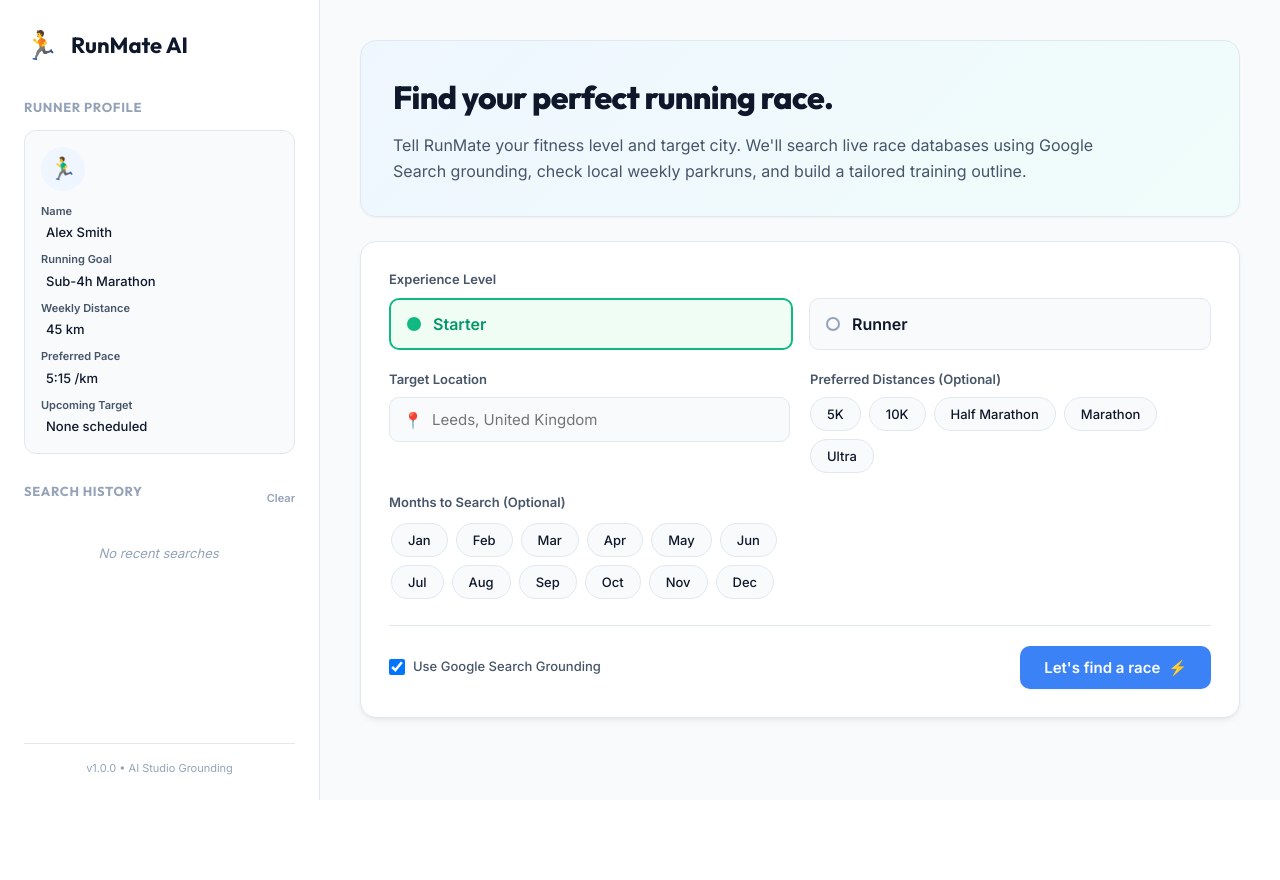
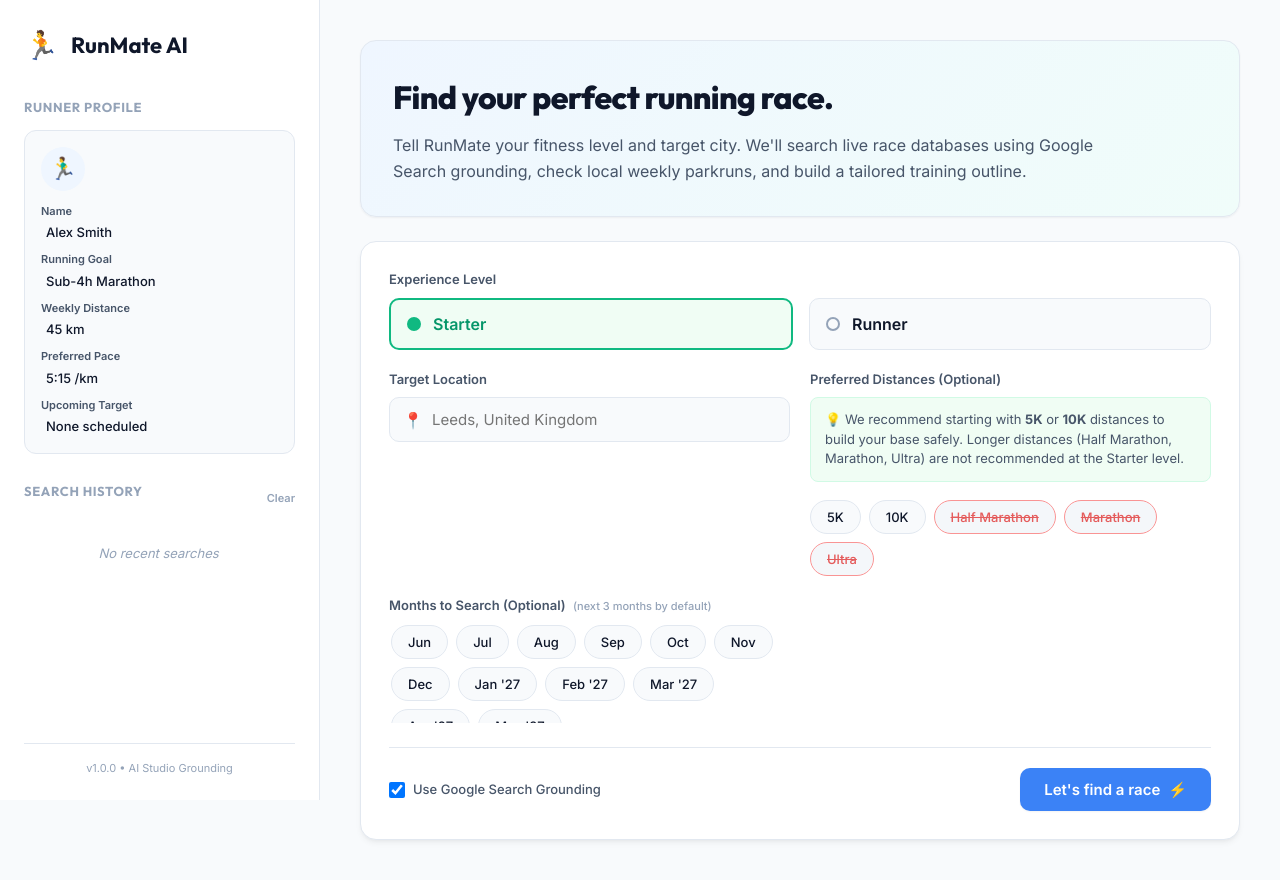
Before and after one commit to astux7/RunMate-AI, a FastAPI app: page / in a window 1280 px wide, after a click on "Starter". Shown: the top 880 px of the page. Before the commit the page ends 800 px from the top, so only its background shows below. Run offline with FastAPI, Linux system fonts and the light colour scheme.

Commit message:
feat: implement location autocomplete, level selector flow, and styling enhancements

```diff
--- a/app/static/app.js
+++ b/app/static/app.js
@@ -13,6 +13,14 @@ document.addEventListener('DOMContentLoaded', () => {
   const historyList = document.getElementById('historyList');
   const welcomeBanner = document.getElementById('welcomeBanner');
   const resultsContainer = document.getElementById('resultsContainer');
+
+  // Dynamic UI Control Elements
+  const levelStarter = document.getElementById('levelStarter');
+  const levelRunner = document.getElementById('levelRunner');
+  const starterWarningText = document.getElementById('starterWarningText');
+  const autocompleteSuggestions = document.getElementById('autocompleteSuggestions');
+  const distanceChipsContainer = document.getElementById('distanceChips');
+  const monthChipsContainer = document.getElementById('monthChips');
 
   // States
   const loadingState = document.getElementById('loadingState');
@@ -62,7 +70,103 @@ document.addEventListener('DOMContentLoaded', () => {
     closeSidebarBtn.addEventListener('click', () => sidebar.classList.remove('open'));
   }
 
-  // 2. Chip Selectors (Toggles)
+  // 2. Generate Rolling 12 Months starting from current month/year dynamically
+  generateMonthChips();
+
+  function generateMonthChips() {
+    if (!monthChipsContainer) return;
+    monthChipsContainer.innerHTML = '';
+
+    // Use the current system date context
+    const now = new Date();
+    const startMonth = now.getMonth(); // 0-11
+    const startYear = now.getFullYear();
+
+    const monthNames = [
+      "January", "February", "March", "April", "May", "June",
+      "July", "August", "September", "October", "November", "December"
+    ];
+
+    for (let i = 0; i < 12; i++) {
+      const currentMonthIndex = (startMonth + i) % 12;
+      const yearOffset = Math.floor((startMonth + i) / 12);
+      const year = startYear + yearOffset;
+
+      const monthName = monthNames[currentMonthIndex];
+      const displayAbbr = monthName.substring(0, 3);
+
+      // Label next year's months clearly (e.g. "Jan '27")
+      const displayLabel = year !== startYear
+        ? `${displayAbbr} '${String(year).substring(2)}`
+        : displayAbbr;
+
+      const chip = document.createElement('button');
+      chip.type = 'button';
+      chip.className = 'chip';
+      chip.dataset.value = monthName;
+      chip.textContent = displayLabel;
+      chip.disabled = true; // disabled initially until level is selected
+
+      monthChipsContainer.appendChild(chip);
+    }
+  }
+
+  // 3. Level-Based UI Form Activation and Disabling flow
+  if (levelStarter && levelRunner) {
+    levelStarter.addEventListener('change', handleLevelChange);
+    levelRunner.addEventListener('change', handleLevelChange);
+  }
+
+  function handleLevelChange() {
+    const isStarterSelected = levelStarter.checked;
+    const isRunnerSelected = levelRunner.checked;
+
+    if (isStarterSelected || isRunnerSelected) {
+      // Enable location, grounding, and submit button
+      locationInput.disabled = false;
+      locationInput.placeholder = "Leeds, United Kingdom";
+      groundingToggle.disabled = false;
+      document.querySelector('.grounding-toggle-container label').classList.remove('disabled-label');
+      submitBtn.disabled = false;
+
+      // Enable Month chips
+      monthChipsContainer.querySelectorAll('.chip').forEach(chip => {
+        chip.disabled = false;
+      });
+
+      // Handle distance chips based on level
+      distanceChipsContainer.querySelectorAll('.chip').forEach(chip => {
+        const isAdvanced = chip.dataset.advanced === 'true';
+
+        if (isStarterSelected) {
+          if (isAdvanced) {
+            chip.disabled = true;
+            chip.classList.remove('active');
+            chip.classList.add('red-marked');
+            chip.title = "Not recommended for Starter level";
+          } else {
+            chip.disabled = false;
+            chip.classList.remove('red-marked');
+            chip.removeAttribute('title');
+          }
+        } else {
+          // RUNNER selected - all options enabled normally
+          chip.disabled = false;
+          chip.classList.remove('red-marked');
+          chip.removeAttribute('title');
+        }
+      });
+
+      // Show/Hide Starter recommendation warning text
+      if (isStarterSelected) {
+        starterWarningText.classList.remove('hidden');
+      } else {
+        starterWarningText.classList.add('hidden');
+      }
+    }
+  }
+
+  // Set up chip selection handler
   setupChips('distanceChips');
   setupChips('monthChips');
 
@@ -70,9 +174,14 @@ document.addEventListener('DOMContentLoaded', () => {
     const container = document.getElementById(containerId);
     if (!container) return;
     container.addEventListener('click', (e) => {
-      if (e.target.classList.contains('chip')) {
+      const chip = e.target;
+      if (chip.classList.contains('chip')) {
         e.preventDefault();
-        e.target.classList.toggle('active');
+        // Prevent selection of disabled or red-marked chips
+        if (chip.disabled || chip.classList.contains('red-marked')) {
+          return;
+        }
+        chip.classList.toggle('active');
       }
     });
   }
@@ -97,36 +206,104 @@ document.addEventListener('DOMContentLoaded', () => {
     if (!container || !values) return;
     clearSelectedChips(containerId);
     container.querySelectorAll('.chip').forEach(chip => {
-      if (values.includes(chip.dataset.value)) {
+      if (values.includes(chip.dataset.value) && !chip.disabled && !chip.classList.contains('red-marked')) {
         chip.classList.add('active');
       }
     });
   }
 
-  // 3. Persistent Runner Profile Settings (Local Storage)
+  // 4. OpenStreetMap Autocomplete Location Suggest
+  let debounceTimeout;
+  if (locationInput) {
+    locationInput.addEventListener('input', () => {
+      clearTimeout(debounceTimeout);
+      const query = locationInput.value.trim();
+
+      if (query.length < 3) {
+        autocompleteSuggestions.classList.add('hidden');
+        return;
+      }
+
+      debounceTimeout = setTimeout(() => {
+        fetchLocationSuggestions(query);
+      }, 300);
+    });
+
+    // Hide dropdown when clicking outside
+    document.addEventListener('click', (e) => {
+      if (e.target !== locationInput && e.target !== autocompleteSuggestions) {
+        autocompleteSuggestions.classList.add('hidden');
+      }
+    });
+  }
+
+  async function fetchLocationSuggestions(query) {
+    try {
+      const url = `https://nominatim.openstreetmap.org/search?q=${encodeURIComponent(query)}&format=json&addressdetails=1&limit=5`;
+      const response = await fetch(url, {
+        headers: {
+          'Accept-Language': 'en-US,en;q=0.9',
+          'User-Agent': 'RunMate-AI-Webapp/1.0'
+        }
+      });
+      if (!response.ok) return;
+      const data = await response.json();
+      renderSuggestions(data);
+    } catch (err) {
+      console.error("Autocomplete fetch error:", err);
+    }
+  }
+
+  function renderSuggestions(places) {
+    if (!places || places.length === 0) {
+      autocompleteSuggestions.classList.add('hidden');
+      return;
+    }
+
+    autocompleteSuggestions.innerHTML = '';
+    autocompleteSuggestions.classList.remove('hidden');
+
+    places.forEach(place => {
+      const city = place.address.city || place.address.town || place.address.municipality || place.address.village;
+      const country = place.address.country;
+
+      if (!country) return;
+
+      const label = city ? `${city}, ${country}` : place.display_name;
+
+      const item = document.createElement('div');
+      item.className = 'autocomplete-suggestion';
+      item.innerHTML = `📍 <span>${label}</span>`;
+
+      item.addEventListener('click', () => {
+        locationInput.value = label;
+        autocompleteSuggestions.classList.add('hidden');
+      });
+
+      autocompleteSuggestions.appendChild(item);
+    });
+  }
+
+  // 5. Persistent Runner Profile Settings (Local Storage)
   profileInputs.forEach(id => {
     const el = document.getElementById(id);
     if (!el) return;
-    // Load
     const stored = localStorage.getItem(id);
     if (stored !== null) el.value = stored;
-    // Save
     el.addEventListener('input', () => {
       localStorage.setItem(id, el.value);
     });
   });
 
-  // 4. Search History Management
+  // 6. Search History Management
   let searchHistory = JSON.parse(localStorage.getItem('runmate_history') || '[]');
   renderHistoryList();
 
   function saveHistoryItem(item) {
-    // Remove if already exists to place at front
     searchHistory = searchHistory.filter(h =>
       !(h.location.toLowerCase() === item.location.toLowerCase() && h.level === item.level)
     );
     searchHistory.unshift(item);
-    // Keep max 10
     if (searchHistory.length > 10) searchHistory.pop();
     localStorage.setItem('runmate_history', JSON.stringify(searchHistory));
     renderHistoryList();
@@ -180,20 +357,20 @@ document.addEventListener('DOMContentLoaded', () => {
   }
 
   function loadHistoryItem(item) {
-    // Fill fields
     if (item.level === 'STARTER') {
-      document.getElementById('levelStarter').checked = true;
+      levelStarter.checked = true;
     } else {
-      document.getElementById('levelRunner').checked = true;
+      levelRunner.checked = true;
     }
+
+    // Trigger activation of inputs and constraints first
+    handleLevelChange();
+
     locationInput.value = item.location;
     setSelectedChips('distanceChips', item.distance);
     setSelectedChips('monthChips', item.month);
 
-    // Auto-scroll to search form or submit
     searchForm.scrollIntoView({ behavior: 'smooth' });
-
-    // Close sidebar on mobile
     sidebar.classList.remove('open');
   }
 
@@ -205,7 +382,7 @@ document.addEventListener('DOMContentLoaded', () => {
     });
   }
 
-  // 5. Submit Form & Handle Stream
+  // 7. Submit Form & SSE Stream Handling
   searchForm.addEventListener('submit', async (e) => {
     e.preventDefault();
 
@@ -232,7 +409,6 @@ document.addEventListener('DOMContentLoaded', () => {
     statusTitle.textContent = "RunMate is thinking...";
     statusDetail.textContent = "Spinning up agents";
 
-    // Save to history
     saveHistoryItem({ level, location, distance, month });
 
     try {
@@ -246,7 +422,6 @@ document.addEventListener('DOMContentLoaded', () => {
         throw new Error(`Server returned HTTP ${response.status}`);
       }
 
-      // Read SSE stream
       const reader = response.body.getReader();
       const decoder = new TextDecoder();
       let buffer = '';
@@ -256,10 +431,7 @@ document.addEventListener('DOMContentLoaded', () => {
         if (done) break;
 
         buffer += decoder.decode(value, { stream: true });
-
-        // Parse complete SSE events
         const lines = buffer.split('\n\n');
-        // Keep the last partial event in the buffer
         buffer = lines.pop();
 
         for (const line of lines) {
@@ -284,7 +456,7 @@ document.addEventListener('DOMContentLoaded', () => {
     }
   });
 
-  // 6. Handle SSE Events
+  // 8. Handle SSE Events
   function handlePipelineEvent(event) {
     if (event.type === 'status') {
       statusDetail.textContent = event.message;
@@ -317,14 +489,13 @@ document.addEventListener('DOMContentLoaded', () => {
     errorMessageText.textContent = msg;
   }
 
-  // 7. Render Report Output HTML
+  // 9. Render Report Output HTML with Upgraded Styling & Shorter URLs
   function renderReport(report) {
     reportContent.classList.remove('hidden');
 
     const p = report.profile;
     const cd = report.coach_decision;
 
-    // Fill profile card
     resLevel.textContent = p.level;
     resLevel.className = `detail-val ${p.level.toLowerCase() === 'starter' ? 'starter-badge' : 'runner-badge'}`;
     resLocation.textContent = p.location;
@@ -394,11 +565,13 @@ document.addEventListener('DOMContentLoaded', () => {
         grid.appendChild(createDetailItem('🏃', 'Distance:', race.distance));
 
         if (race.url) {
-          const urlLink = document.createElement('a');
-          urlLink.href = race.url;
-          urlLink.target = '_blank';
-          urlLink.textContent = race.url.length > 40 ? race.url.substring(0, 37) + '...' : race.url;
-          grid.appendChild(createDetailItem('🔗', 'URL:', urlLink));
+          const urlBtn = document.createElement('a');
+          urlBtn.href = race.url;
+          urlBtn.target = '_blank';
+          urlBtn.className = 'rec-action-link';
+          urlBtn.innerHTML = `${race.is_parkrun ? 'Open parkrun' : 'Visit Official Website'} ↗`;
+
+          grid.appendChild(createDetailItem('🔗', 'Registration:', urlBtn));
         }
 
         card.appendChild(grid);
@@ -420,7 +593,6 @@ document.addEventListener('DOMContentLoaded', () => {
     if (report.historical_races && report.historical_races.length > 0) {
       historicalSection.classList.remove('hidden');
 
-      // Insight text
       if (report.historical_insight) {
         document.getElementById('historicalInsightCard').classList.remove('hidden');
         document.getElementById('historicalInsightText').textContent = report.historical_insight;
@@ -430,7 +602,6 @@ document.addEventListener('DOMContentLoaded', () => {
         document.getElementById('historicalInsightCard').classList.add('hidden');
       }
 
-      // Races list
       historicalRacesList.innerHTML = '';
       report.historical_races.forEach(race => {
         const card = document.createElement('div');
@@ -450,7 +621,9 @@ document.addEventListener('DOMContentLoaded', () => {
           const l = document.createElement('a');
           l.href = race.url;
           l.target = '_blank';
-          l.textContent = race.url;
+          l.className = 'rec-action-link';
+          l.innerHTML = 'Visit Event Page ↗';
+
           details.appendChild(createDetailItem('🔗', 'Website:', l));
         }
         card.appendChild(details);
@@ -465,7 +638,6 @@ document.addEventListener('DOMContentLoaded', () => {
         historicalRacesList.appendChild(card);
       });
 
-      // Travel tip
       if (report.travel_tip) {
         travelTipCard.classList.remove('hidden');
         travelTipText.textContent = report.travel_tip;
@@ -500,7 +672,11 @@ document.addEventListener('DOMContentLoaded', () => {
         const a = document.createElement('a');
         a.href = event.url;
         a.target = '_blank';
-        a.textContent = 'View event page';
+        a.className = 'rec-action-link';
+        a.style.padding = '4px 10px';
+        a.style.fontSize = '11px';
+        a.innerHTML = 'View page ↗';
+
         tdLink.appendChild(a);
 
         tr.appendChild(tdIdx);
@@ -514,17 +690,14 @@ document.addEventListener('DOMContentLoaded', () => {
       parkrunSection.classList.add('hidden');
     }
 
-    // Disclaimer
     resDisclaimer.textContent = report.disclaimer;
 
-    // Show fallback notice
     if (report.used_parkrun_fallback && (!report.historical_races || report.historical_races.length === 0)) {
       parkrunFallbackBanner.classList.remove('hidden');
     } else {
       parkrunFallbackBanner.classList.add('hidden');
     }
 
-    // Auto-scroll to results
     resultsContainer.scrollIntoView({ behavior: 'smooth' });
   }
 
--- a/app/static/style.css
+++ b/app/static/style.css
@@ -1004,6 +1004,125 @@ a:hover {
   font-style: italic;
 }
 
+/* --- Added Web UX Improvements & Autocomplete --- */
+
+.autocomplete-suggestions {
+  position: absolute;
+  top: 100%;
+  left: 0;
+  right: 0;
+  background-color: var(--bg-card);
+  border: 1px solid var(--border-color);
+  border-radius: 10px;
+  box-shadow: var(--shadow-lg);
+  max-height: 200px;
+  overflow-y: auto;
+  z-index: 1000;
+  margin-top: 4px;
+}
+.autocomplete-suggestion {
+  padding: 10px 14px;
+  font-size: 14px;
+  cursor: pointer;
+  transition: background-color var(--transition-speed);
+  display: flex;
+  align-items: center;
+  gap: 8px;
+}
+.autocomplete-suggestion:hover {
+  background-color: var(--bg-hover);
+}
+
+/* Disabled Form States */
+input:disabled {
+  opacity: 0.6;
+  cursor: not-allowed;
+  background-color: #f1f5f9 !important;
+}
+.chip:disabled, button.chip[disabled] {
+  opacity: 0.5;
+  cursor: not-allowed;
+  pointer-events: none;
+  background-color: #f1f5f9 !important;
+}
+.submit-btn:disabled {
+  opacity: 0.6;
+  cursor: not-allowed;
+  background-color: #94a3b8 !important;
+  box-shadow: none;
+}
+.disabled-label {
+  opacity: 0.6;
+  cursor: not-allowed;
+}
+
+/* Starter warnings and red markings */
+.starter-warning-text {
+  background-color: var(--accent-green-light);
+  border: 1px solid var(--accent-green-border);
+  border-radius: 8px;
+  padding: 12px 14px;
+  font-size: 13px;
+  color: var(--text-muted);
+  line-height: 1.5;
+  margin-bottom: 10px;
+}
+.chip.red-marked {
+  border-color: #f87171 !important;
+  color: #dc2626 !important;
+  background-color: #fef2f2 !important;
+  text-decoration: line-through !important;
+  opacity: 0.75 !important;
+  cursor: not-allowed !important;
+}
+.chip.red-marked:hover {
+  background-color: #fee2e2 !important;
+}
+
+.label-info-text {
+  font-size: 11px;
+  font-weight: 500;
+  color: var(--text-light);
+  margin-left: 4px;
+}
+
+/* Richer colors for recommendations and summaries */
+.rec-card.rec-official {
+  border: 1.5px solid #a5f3fc !important;
+  background: linear-gradient(180deg, #ffffff 0%, #ecfeff 100%) !important;
+  box-shadow: 0 4px 14px rgba(6, 182, 212, 0.06) !important;
+}
+.rec-card.rec-parkrun {
+  border: 1.5px solid #fef08a !important;
+  background: linear-gradient(180deg, #ffffff 0%, #fefbeb 100%) !important;
+  box-shadow: 0 4px 14px rgba(245, 158, 11, 0.06) !important;
+}
+.summary-card.profile-summary-card {
+  border: 1.5px solid #bae6fd !important;
+  background-color: #f0f9ff !important;
+}
+
+/* Short URL Action button styling */
+.rec-action-link {
+  display: inline-flex;
+  align-items: center;
+  gap: 6px;
+  background-color: var(--accent-blue);
+  color: white !important;
+  padding: 6px 14px;
+  border-radius: 8px;
+  font-size: 12px;
+  font-weight: 600;
+  transition: background-color var(--transition-speed);
+  text-decoration: none !important;
+  box-shadow: var(--shadow-sm);
+  margin-top: 2px;
+}
+.rec-action-link:hover {
+  background-color: var(--accent-blue-hover);
+  text-decoration: none !important;
+}
+
 /* Animations */
 @keyframes spin {
   0% { transform: rotate(0deg); }
--- a/app/templates/index.html
+++ b/app/templates/index.html
@@ -100,7 +100,7 @@
             <div class="form-group level-group">
               <label class="group-label">Experience Level</label>
               <div class="level-selector">
-                <input type="radio" name="level" id="levelStarter" value="STARTER" checked>
+                <input type="radio" name="level" id="levelStarter" value="STARTER">
                 <label for="levelStarter" class="level-label starter-label">
                   <span class="bullet"></span>
                   <span class="text">Starter</span>
@@ -119,38 +119,31 @@
               <label for="locationInput" class="group-label">Target Location</label>
               <div class="input-wrapper location-wrapper">
                 <span class="input-icon">📍</span>
-                <input type="text" id="locationInput" placeholder="Leeds, United Kingdom" required autocomplete="off">
+                <input type="text" id="locationInput" placeholder="Select experience level first..." required autocomplete="off" disabled>
+                <div class="autocomplete-suggestions hidden" id="autocompleteSuggestions"></div>
               </div>
             </div>
 
             <!-- Distances Option -->
             <div class="form-group">
               <label class="group-label">Preferred Distances (Optional)</label>
+              <div class="starter-warning-text hidden" id="starterWarningText">
+                💡 We recommend starting with <strong>5K</strong> or <strong>10K</strong> distances to build your base safely. Longer distances (Half Marathon, Marathon, Ultra) are not recommended at the Starter level.
+              </div>
               <div class="chip-container" id="distanceChips">
-                <button type="button" class="chip" data-value="5K">5K</button>
-                <button type="button" class="chip" data-value="10K">10K</button>
-                <button type="button" class="chip" data-value="Half Marathon">Half Marathon</button>
-                <button type="button" class="chip" data-value="Marathon">Marathon</button>
-                <button type="button" class="chip" data-value="Ultra">Ultra</button>
+                <button type="button" class="chip" data-value="5K" disabled>5K</button>
+                <button type="button" class="chip" data-value="10K" disabled>10K</button>
+                <button type="button" class="chip" data-value="Half Marathon" data-advanced="true" disabled>Half Marathon</button>
+                <button type="button" class="chip" data-value="Marathon" data-advanced="true" disabled>Marathon</button>
+                <button type="button" class="chip" data-value="Ultra" data-advanced="true" disabled>Ultra</button>
               </div>
             </div>
 
             <!-- Months Option -->
             <div class="form-group">
-              <label class="group-label">Months to Search (Optional)</label>
+              <label class="group-label">Months to Search (Optional) <span class="label-info-text">(next 3 months by default)</span></label>
               <div class="chip-container scrollable-chips" id="monthChips">
-                <button type="button" class="chip" data-value="January">Jan</button>
-                <button type="button" class="chip" data-value="February">Feb</button>
-                <button type="button" class="chip" data-value="March">Mar</button>
-                <button type="button" class="chip" data-value="April">Apr</button>
-                <button type="button" class="chip" data-value="May">May</button>
-                <button type="button" class="chip" data-value="June">Jun</button>
-                <button type="button" class="chip" data-value="July">Jul</button>
-                <button type="button" class="chip" data-value="August">Aug</button>
-                <button type="button" class="chip" data-value="September">Sep</button>
-                <button type="button" class="chip" data-value="October">Oct</button>
-                <button type="button" class="chip" data-value="November">Nov</button>
-                <button type="button" class="chip" data-value="December">Dec</button>
+                <!-- Dynamically generated rolling 12 months in JavaScript -->
               </div>
             </div>
           </div>
@@ -158,10 +151,10 @@
           <!-- Bottom Action Row -->
           <div class="action-row">
             <div class="grounding-toggle-container">
-              <input type="checkbox" id="groundingToggle" checked>
-              <label for="groundingToggle">Use Google Search Grounding</label>
+              <input type="checkbox" id="groundingToggle" checked disabled>
+              <label for="groundingToggle" class="disabled-label">Use Google Search Grounding</label>
             </div>
-            <button type="submit" class="submit-btn" id="submitBtn">
+            <button type="submit" class="submit-btn" id="submitBtn" disabled>
               <span class="btn-text">Let's find a race</span>
               <span class="btn-icon">⚡</span>
             </button>
```
